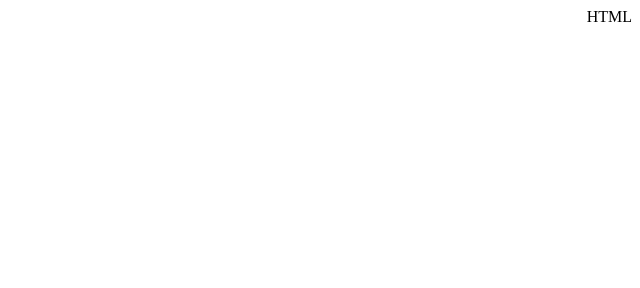
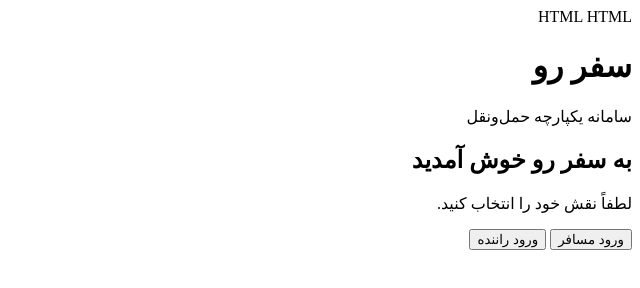
Before and after one commit to mehdimoradiazad7-svg/safar-ro, a plain HTML site: page index.html in a window 1280 px wide. Shown: the whole page, without its empty margins (640-1280 px from the left). Drawn offline with Linux system fonts and the light colour scheme.

Commit message:
Update index.html

```diff
--- a/index.html
+++ b/index.html
@@ -9,4 +9,16 @@ HTML
 </head>
 <body>
 </body>
+HTML
+
+<header>
+  <h1>سفر رو</h1>
+  <p>سامانه یکپارچه حمل‌ونقل</p>
+</header>
+<main>
+  <h2>به سفر رو خوش آمدید</h2>
+  <p>لطفاً نقش خود را انتخاب کنید.</p>
+  <button onclick="showRole('passenger')">ورود مسافر</button>
+  <button onclick="showRole('driver')">ورود راننده</button>
+</main>
 </html>
```
